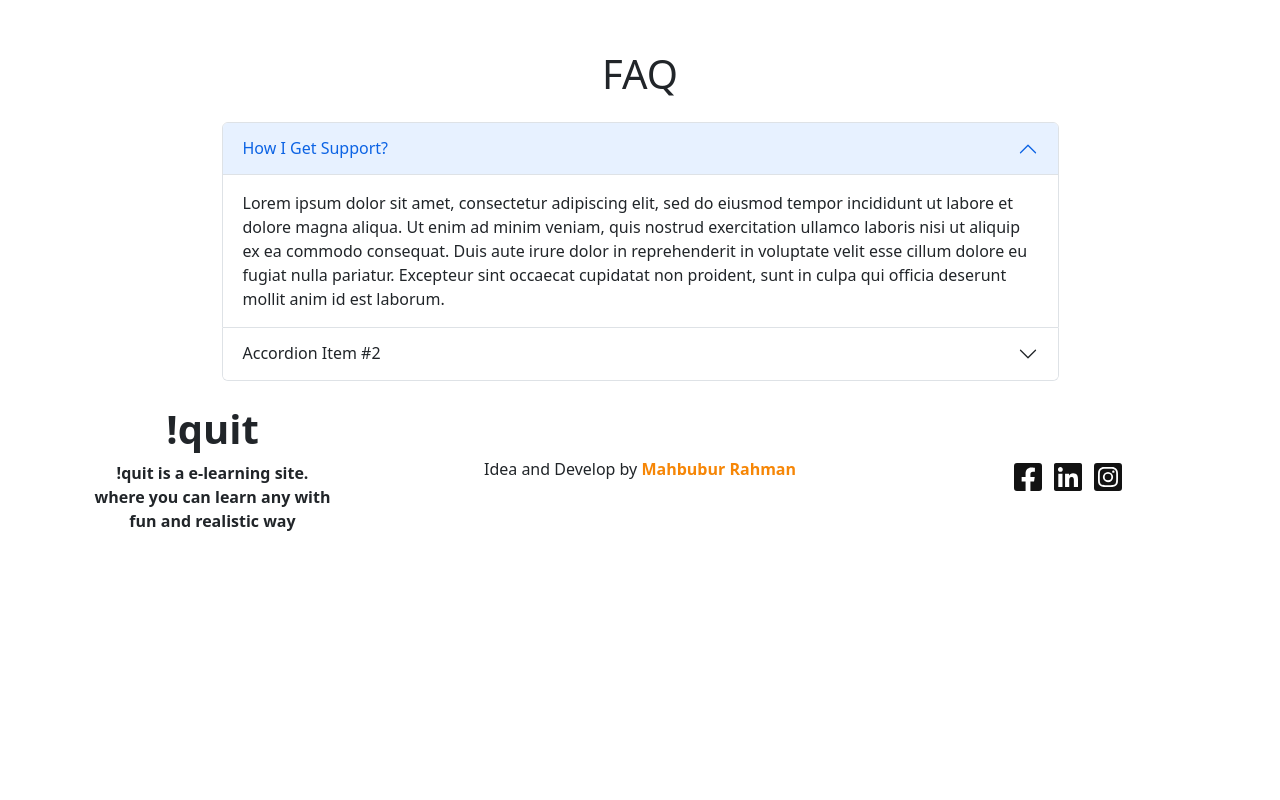
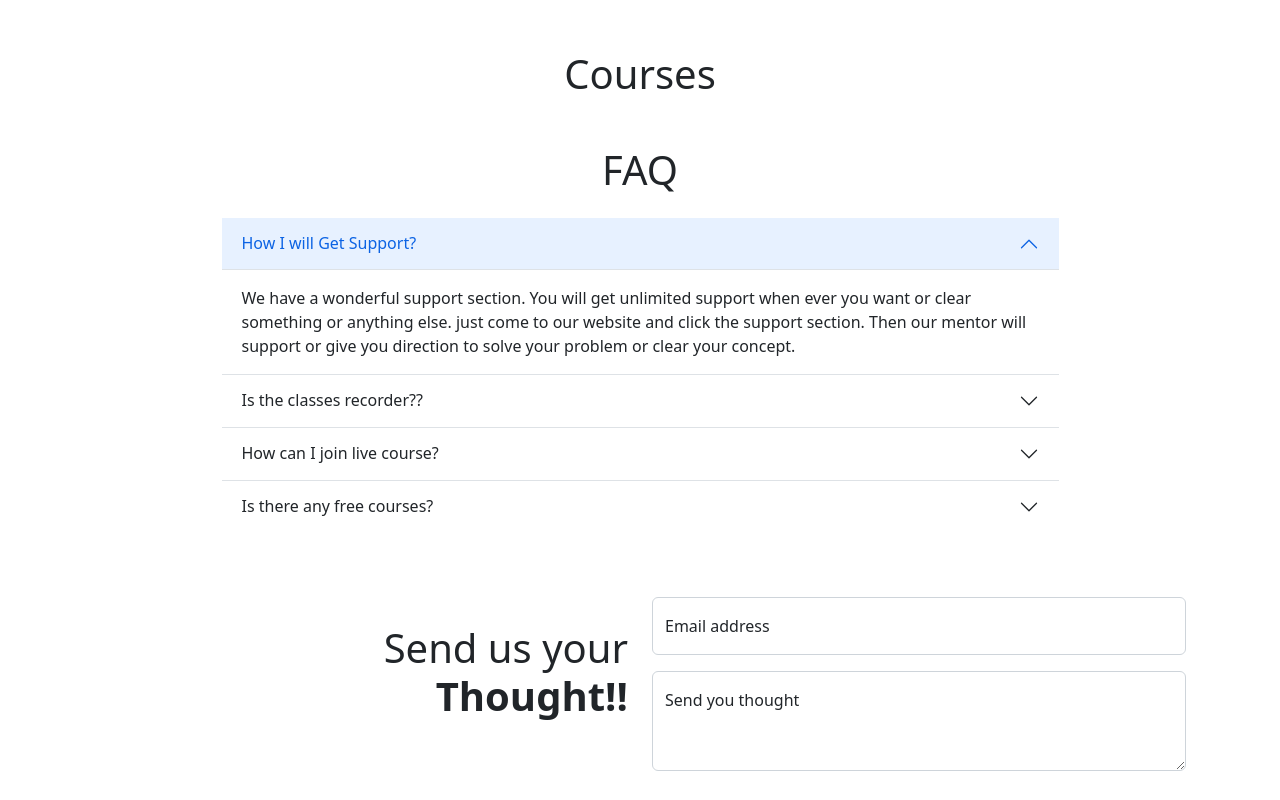
Before and after one commit to Mahabubur-Rahman-Mafi/quit, a React (Create React App) app: page / in a window 1280 px wide. Shown: the part 1160-1960 px from the top of the page. Before the commit the page ends 1709 px from the top, so only its background shows below. Built offline with nearby package versions, Linux system fonts and the light colour scheme.

Commit message:
homepage done

```diff
--- a/src/Shared/Header.jsx
+++ b/src/Shared/Header.jsx
@@ -31,7 +31,7 @@ const Header = () => {
               <NavLink to="/home">Home</NavLink>
               <NavLink to="/courses">Courses</NavLink>
               <NavLink to="/blog">Blog</NavLink>
-              <NavLink to="/fqa">FAQ</NavLink>
+              <NavLink to="/faq">FAQ</NavLink>
             </Nav>
             <Nav>
               <ButtonGroup aria-label="Basic example">
--- a/src/pages/Home/Home.jsx
+++ b/src/pages/Home/Home.jsx
@@ -1,9 +1,12 @@
 import Carousel from "react-bootstrap/Carousel";
-import image1 from '../../Assest/image-1-min.jpg'
-import image2 from '../../Assest/image-2-min.jpg'
-import image3 from '../../Assest/image-3-min.jpg'
-import image4 from '../../Assest/image-4-min.jpg'
+import image1 from "../../Assest/image-1-min.jpg";
+import image2 from "../../Assest/image-2-min.jpg";
+import image3 from "../../Assest/image-3-min.jpg";
+import image4 from "../../Assest/image-4-min.jpg";
 import Accordion from "react-bootstrap/Accordion";
+import { Col, Container, Row } from "react-bootstrap";
+import Form from "react-bootstrap/Form";
+import FloatingLabel from "react-bootstrap/FloatingLabel";
 
 const Home = () => {
   return (
@@ -58,40 +61,92 @@ const Home = () => {
       {/* ____ */}
 
       {/* courses section */}
+      <h2 className="text-center fs-1 mt-5">Courses</h2>
       {/* ____ */}
       {/* FAQ section */}
-      <div div className="w-75 mx-auto mt-5">
+      <div div className="w-75 mx-auto mt-5" id="fqa">
         <h2 className="text-center fs-1 mb-4">FAQ</h2>
-        <Accordion defaultActiveKey={["0"]} alwaysOpen>
+        <Accordion defaultActiveKey={["0"]} flush>
           <Accordion.Item eventKey="0">
-            <Accordion.Header>How I Get Support?</Accordion.Header>
-            <Accordion.Body>
-              Lorem ipsum dolor sit amet, consectetur adipiscing elit, sed do
-              eiusmod tempor incididunt ut labore et dolore magna aliqua. Ut
-              enim ad minim veniam, quis nostrud exercitation ullamco laboris
-              nisi ut aliquip ex ea commodo consequat. Duis aute irure dolor in
-              reprehenderit in voluptate velit esse cillum dolore eu fugiat
-              nulla pariatur. Excepteur sint occaecat cupidatat non proident,
-              sunt in culpa qui officia deserunt mollit anim id est laborum.
+            <Accordion.Header className="fs-3 fw-semibold">
+              How I will Get Support?
+            </Accordion.Header>
+            <Accordion.Body className="fs-6">
+              We have a wonderful support section. You will get unlimited
+              support when ever you want or clear something or anything else.
+              just come to our website and click the support section. Then our
+              mentor will support or give you direction to solve your problem or
+              clear your concept.
             </Accordion.Body>
           </Accordion.Item>
           <Accordion.Item eventKey="1">
-            <Accordion.Header>Accordion Item #2</Accordion.Header>
-            <Accordion.Body>
-              Lorem ipsum dolor sit amet, consectetur adipiscing elit, sed do
-              eiusmod tempor incididunt ut labore et dolore magna aliqua. Ut
-              enim ad minim veniam, quis nostrud exercitation ullamco laboris
-              nisi ut aliquip ex ea commodo consequat. Duis aute irure dolor in
-              reprehenderit in voluptate velit esse cillum dolore eu fugiat
-              nulla pariatur. Excepteur sint occaecat cupidatat non proident,
-              sunt in culpa qui officia deserunt mollit anim id est laborum.
+            <Accordion.Header className="fs-3 fw-semibold">
+              Is the classes recorder??
+            </Accordion.Header>
+            <Accordion.Body className="fs-6">
+              There are both program of our courses. You can enrule our any
+              courses. Some courses are pre-recorded, some are live. In
+              pre-recorded courses you can see or do whenever you want. But The
+              time are fixed. SO you have to complete the course in time.
+              Otherwise you willnot ger certificate.
+            </Accordion.Body>
+          </Accordion.Item>
+          <Accordion.Item eventKey="2">
+            <Accordion.Header className="fs-3 fw-semibold">
+              How can I join live course?
+            </Accordion.Header>
+            <Accordion.Body className="fs-6">
+              There are both program of our courses. You can enrule our any
+              courses. Some courses are pre-recorded, some are live. You can
+              visit our website or follow our facebook page. you will get the
+              update about live course one month ago. Our live courses seat is
+              only 15.
+            </Accordion.Body>
+          </Accordion.Item>
+          <Accordion.Item eventKey="3">
+            <Accordion.Header className="fs-3 fw-semibold">
+              Is there any free courses?
+            </Accordion.Header>
+            <Accordion.Body className="fs-6">
+              Yes!!! just visit our website and then go to courses.
             </Accordion.Body>
           </Accordion.Item>
         </Accordion>
       </div>
+      {/* ____ */}
 
-      {/* ____ */}
-      {/* courses section */}
+      {/* get in touch section */}
+      <div className="mt-5 mb-5">
+        <Container>
+          <Row className="align-items-center">
+            <Col xs={12} lg={6}>
+              <h1 className="text-end  lh-6">
+                Send us your <br></br>
+                <span className="fw-bold">Thought!!</span>
+              </h1>
+            </Col>
+            <Col xs={12} lg={6}>
+              <FloatingLabel
+                controlId="floatingInput"
+                label="Email address"
+                className="mb-3 mt-3"
+              >
+                <Form.Control type="email" placeholder="name@example.com" />
+              </FloatingLabel>
+              <FloatingLabel
+                controlId="floatingPassword"
+                label="Send you thought"
+              >
+                <Form.Control
+                  as="textarea"
+                  style={{ height: "100px" }}
+                  placeholder="Your message"
+                />
+              </FloatingLabel>
+            </Col>
+          </Row>
+        </Container>
+      </div>
       {/* ____ */}
     </div>
   );
```
Also changed, not shown: 1 other file (tests, documents, lock files or other folders).
